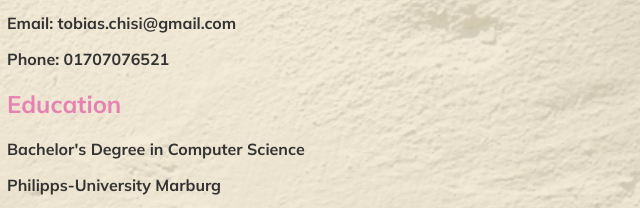
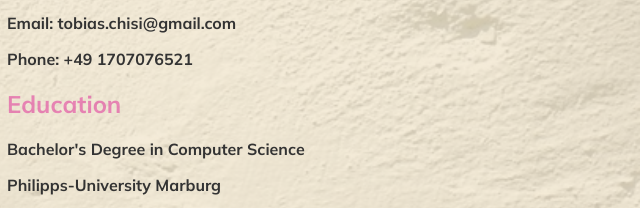
Before and after one commit to Cheesy99/Bewerbung-Website, a plain HTML site: page index.html in a window 1280 px wide. Shown: the part 393-601 px from the top of the page, 233-873 px from the left. Drawn offline with Linux system fonts and the light colour scheme.

Commit message:
worked on CV website

```diff
--- a/index.html
+++ b/index.html
@@ -24,7 +24,7 @@
             <h2>Tobias Chisi</h2>
             <p>Computer Science Student</p>
             <p>Email: tobias.chisi@gmail.com</p>
-            <p>Phone: 01707076521</p>
+            <p>Phone: +49 1707076521</p>
         </div>
     </section>
     <section class="education">
```
